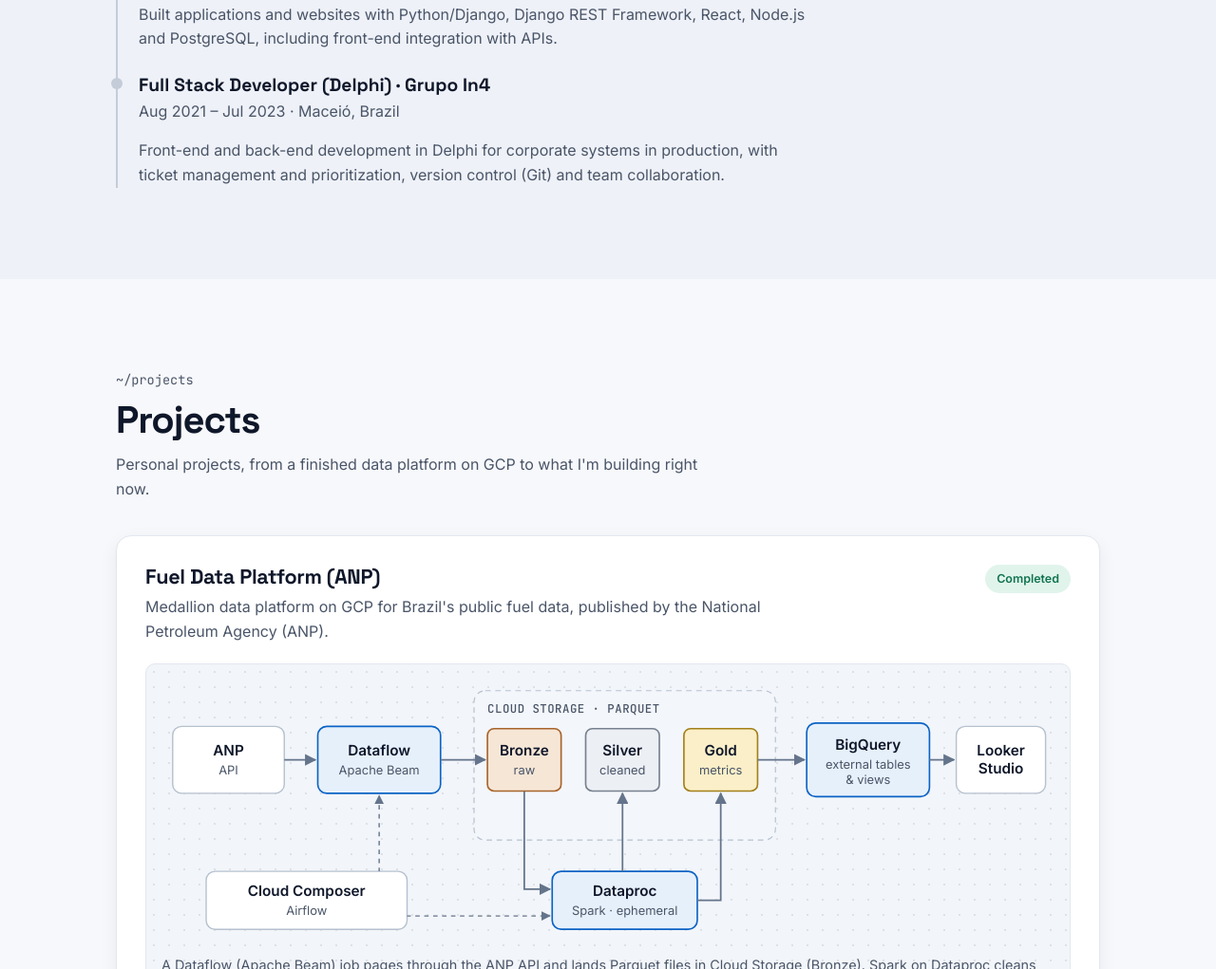
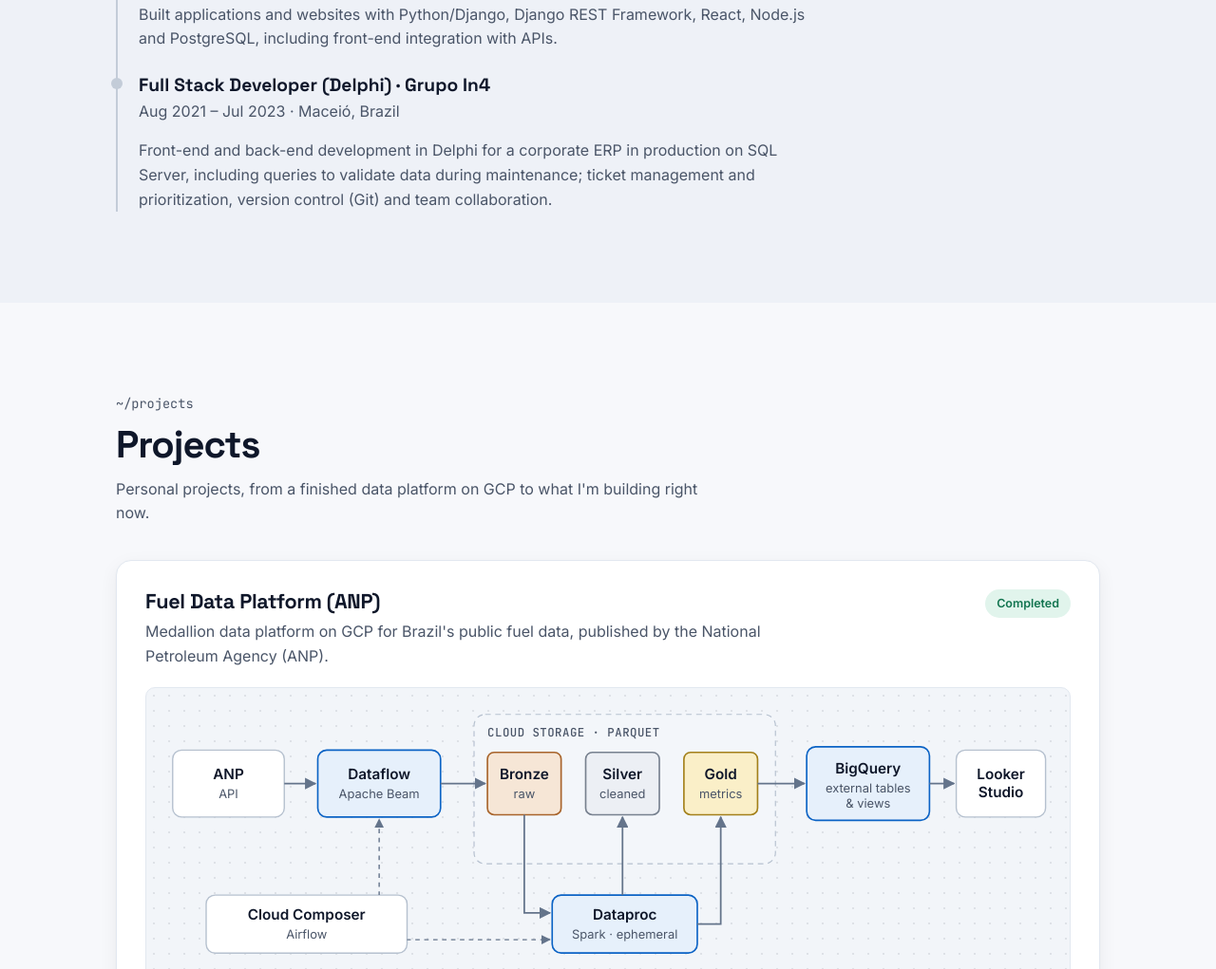
Before and after one commit to jorgelira123/jorgelira123.github.io, a plain HTML site: page index.html in a window 1280 px wide. Shown: the part 4832-5853 px from the top of the page at 95% size. Drawn offline with Linux system fonts and the light colour scheme.

Commit message:
Mention SQL Server in the Grupo In4 role and skills
Co-Authored-By: Claude Opus 5.5 <noreply@anthropic.com>

```diff
--- a/index.html
+++ b/index.html
@@ -440,7 +440,7 @@
         <div class="role role-previous role-last reveal">
           <h3 class="role-title" data-i18n="exp.in4Title">Full Stack Developer (Delphi) · Grupo In4</h3>
           <p class="role-meta" data-i18n="exp.in4Meta">Aug 2021 – Jul 2023 · Maceió, Brazil</p>
-          <p class="role-desc" data-i18n="exp.in4Desc">Front-end and back-end development in Delphi for corporate systems in production, with ticket management and prioritization, version control (Git) and team collaboration.</p>
+          <p class="role-desc" data-i18n="exp.in4Desc">Front-end and back-end development in Delphi for a corporate ERP in production on SQL Server, including queries to validate data during maintenance; ticket management and prioritization, version control (Git) and team collaboration.</p>
         </div>
       </div>
     </section>
@@ -847,7 +847,7 @@
           <div class="skill-group reveal">
             <h3 data-i18n="skills.lang">Languages &amp; processing</h3>
             <ul class="tags">
-              <li>Python</li><li>SQL</li><li>PySpark</li><li>JavaScript</li>
+              <li>Python</li><li>SQL</li><li>SQL Server</li><li>PySpark</li><li>JavaScript</li>
             </ul>
           </div>
           <div class="skill-group reveal">
--- a/js/i18n.js
+++ b/js/i18n.js
@@ -154,7 +154,7 @@ window.I18N_PT = {
   'exp.freeDesc': 'Desenvolvimento de aplicações e sites com Python/Django, Django REST Framework, React, Node.js e PostgreSQL, incluindo integração de front-end com APIs.',
   'exp.in4Title': 'Desenvolvedor Full Stack (Delphi) · Grupo In4',
   'exp.in4Meta': 'ago/2021 – jul/2023 · Maceió, Brasil',
-  'exp.in4Desc': 'Desenvolvimento front-end e back-end em Delphi para sistemas corporativos em produção, com gestão e priorização de tickets, versionamento (Git) e colaboração em equipe.',
+  'exp.in4Desc': 'Desenvolvimento front-end e back-end em Delphi para um ERP corporativo em produção sobre SQL Server, incluindo consultas para validar dados durante a manutenção; gestão e priorização de tickets, versionamento (Git) e colaboração em equipe.',
 
   'erp.client': 'Software ERP · 2026 – atual',
   'erp.title': 'Integração de dados de ERP e sustentação de pipelines',
```
Also changed, not shown: 2 other files.
